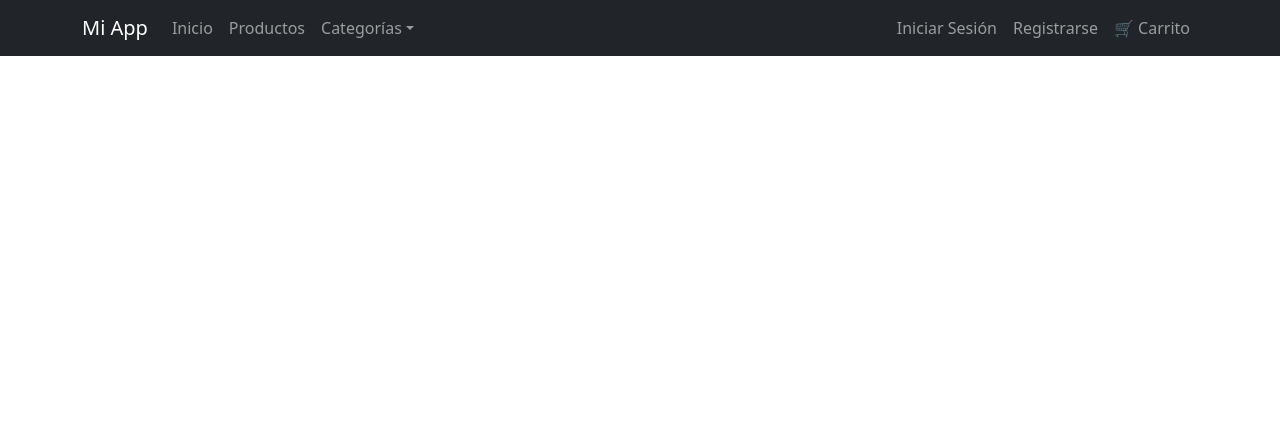
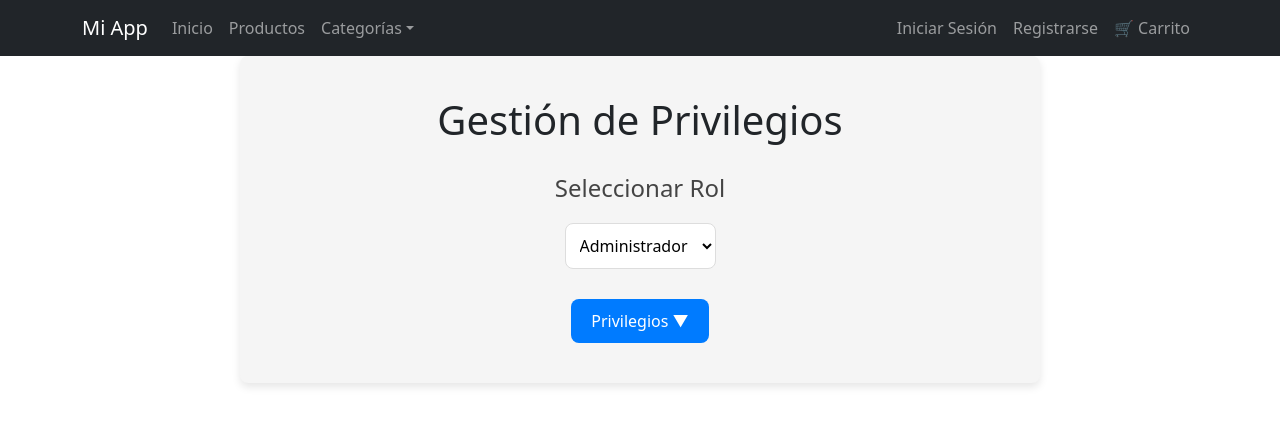
Before and after one commit to Rojas22bt/PuntoVenta, a React (Vite) app: page /privilegio in a window 1280 px wide. Shown: the top 426 px of the page. Built offline with nearby package versions, Linux system fonts and the light colour scheme.

Commit message:
AGGGGGGGG

```diff
--- a/src/App.jsx
+++ b/src/App.jsx
@@ -6,8 +6,8 @@ import BitacoraPage from "./componentes/Pages/BitacoraPage";
 import RegisterClientPage from "./componentes/Pages/RegisterClientPage";
 import CategoriaProductPage from "./componentes/Pages/CategoriaProductPage";
 import UsuarioPage from "./componentes/Pages/UsuarioPage";
+import ProductoPage from "./componentes/Pages/ProductoPage";
 import PrivilegioPage from "./componentes/Pages/PrivilegioPage";
-import ProductoPage from "./componentes/Pages/ProductoPage";
 
 function App() {
 
@@ -29,8 +29,8 @@ function Main() {
         <Route path="/register" element={<RegisterClientPage/>}/>
         <Route path="/categoriaproductos" element={<CategoriaProductPage/>}/>
         <Route path="/usuarios" element={<UsuarioPage/>}/>
-        <Route path="/privilegioss" element={<PrivilegioPage/>}/>
         <Route path="/producto" element={<ProductoPage/>}/>
+        <Route path="/privilegio" element={<PrivilegioPage/>}/>
       </Routes>
     </>
   )
--- a/src/componentes/Pages/PrivilegioPage.jsx
+++ b/src/componentes/Pages/PrivilegioPage.jsx
@@ -1,7 +1,7 @@
 import React, { useState, useEffect } from 'react';
 import '../css/PrivilegioPage.css';
 
-function PrivilegioPages() {
+function PrivilegioPage() {
     const [isMenuOpen, setIsMenuOpen] = useState(false);
     const [privilegios, setPrivilegios] = useState([]);
     const [rolSeleccionado, setRolSeleccionado] = useState("administrador");
@@ -92,4 +92,4 @@ function PrivilegioPages() {
     );
 }
 
-export default PrivilegioPages;
+export default PrivilegioPage;
```
